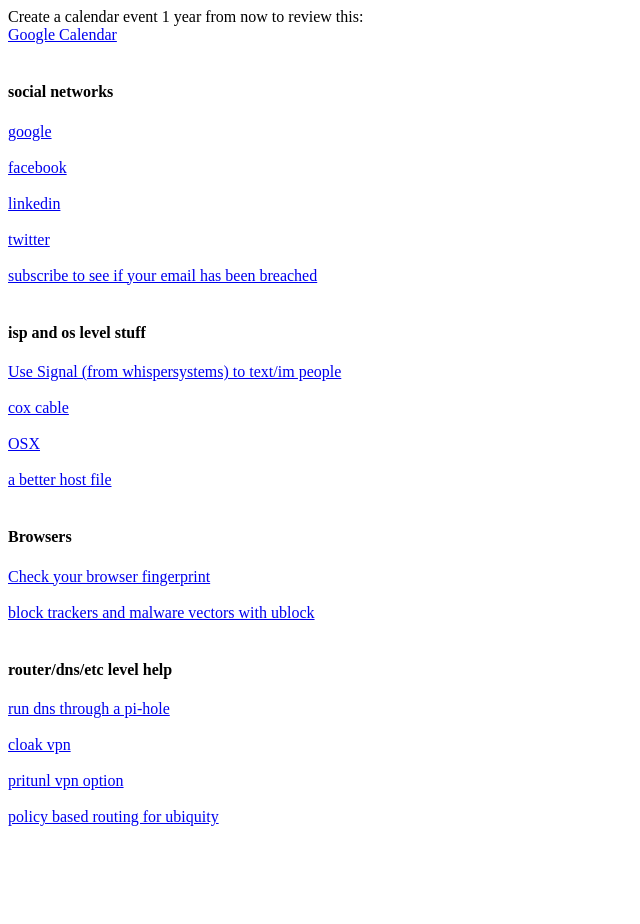
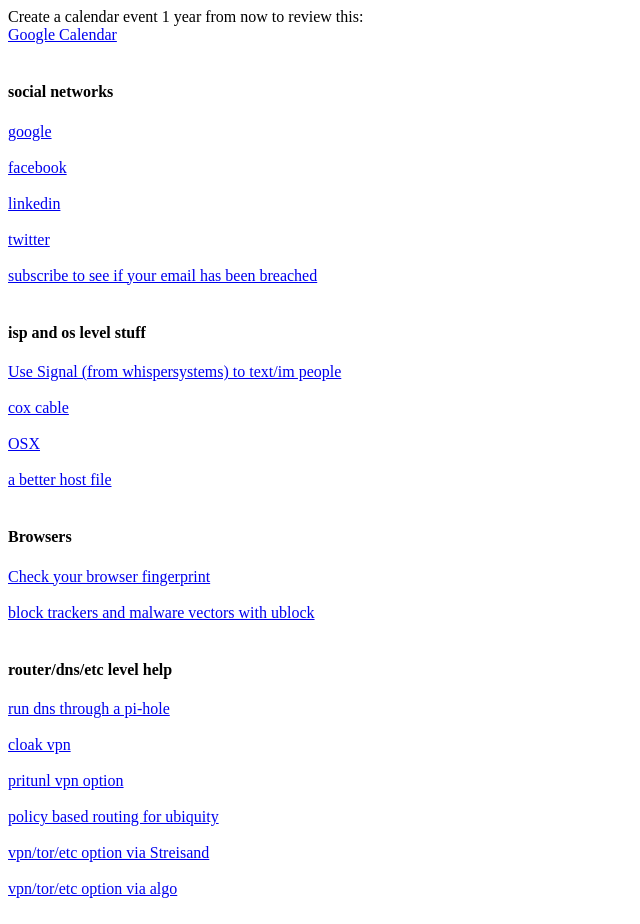
Before and after one commit to datachomp/privacy, a plain HTML site: page public/index.html in a window 1280 px wide. Shown: the whole page, without its empty margins (0-640 px from the left). Before the commit the page ends 852 px from the top, so only its background shows below. Drawn offline with Linux system fonts and the light colour scheme.

Commit message:
more vpn options

```diff
--- a/public/index.html
+++ b/public/index.html
@@ -42,10 +42,13 @@ Create a calendar event 1 year from now to review this:<br/>
 <a href="https://pi-hole.net/">run dns through a pi-hole</a><br/>
 <br/>
 <a href="https://www.getcloak.com">cloak vpn</a><br/>
-
-<br/><a href="https://pritunl.com/">pritunl vpn option</a><br/>
+<br/>
+<a href="https://pritunl.com/">pritunl vpn option</a><br/>
 <br/>
 <a href="https://community.ubnt.com/t5/EdgeMAX/Redirect-all-traffic-from-a-signle-IP-to-a-VPN-interface/td-p/1140025">policy based routing for ubiquity</a><br/>
 <br/>
-
+<a href="https://github.com/jlund/streisand/blob/master/README.md">vpn/tor/etc option via Streisand</a><br/>
+<br/>
+<a href="https://github.com/trailofbits/algo">vpn/tor/etc option via algo</a><br/>
+<br/>
 </body></html>
```
